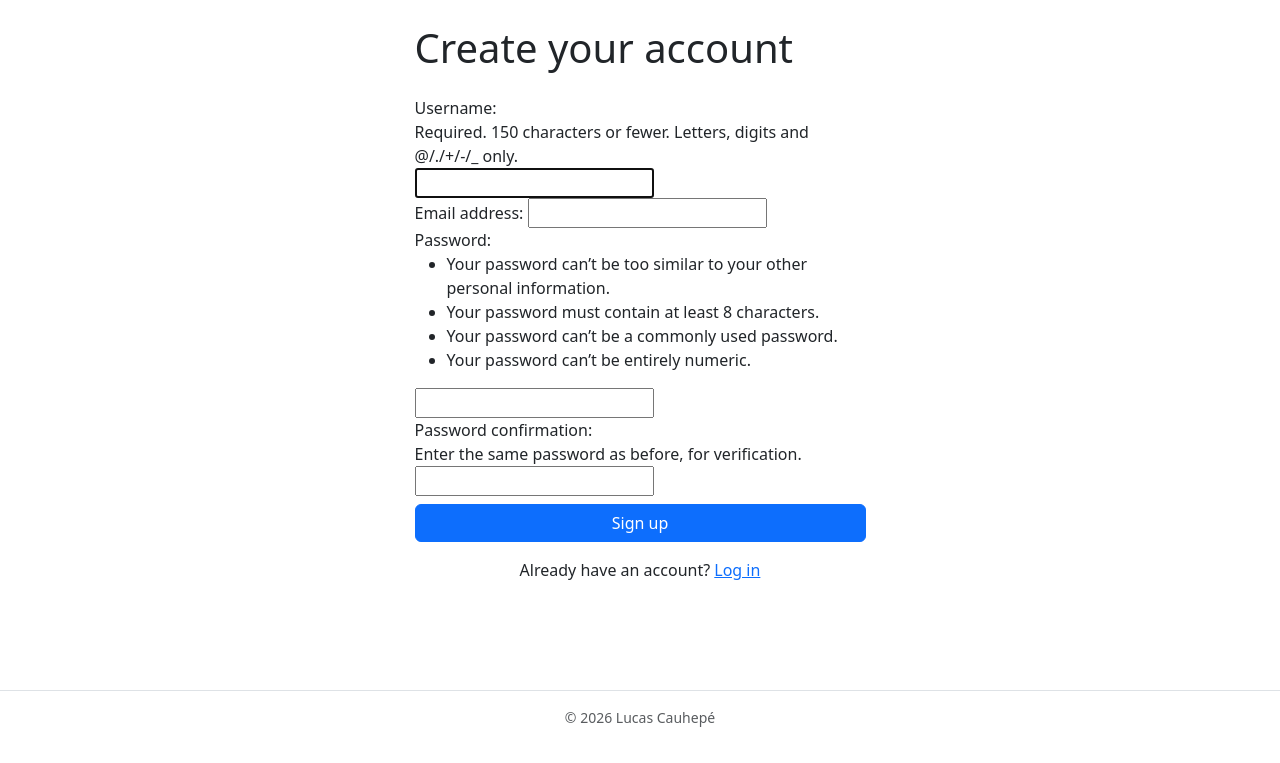
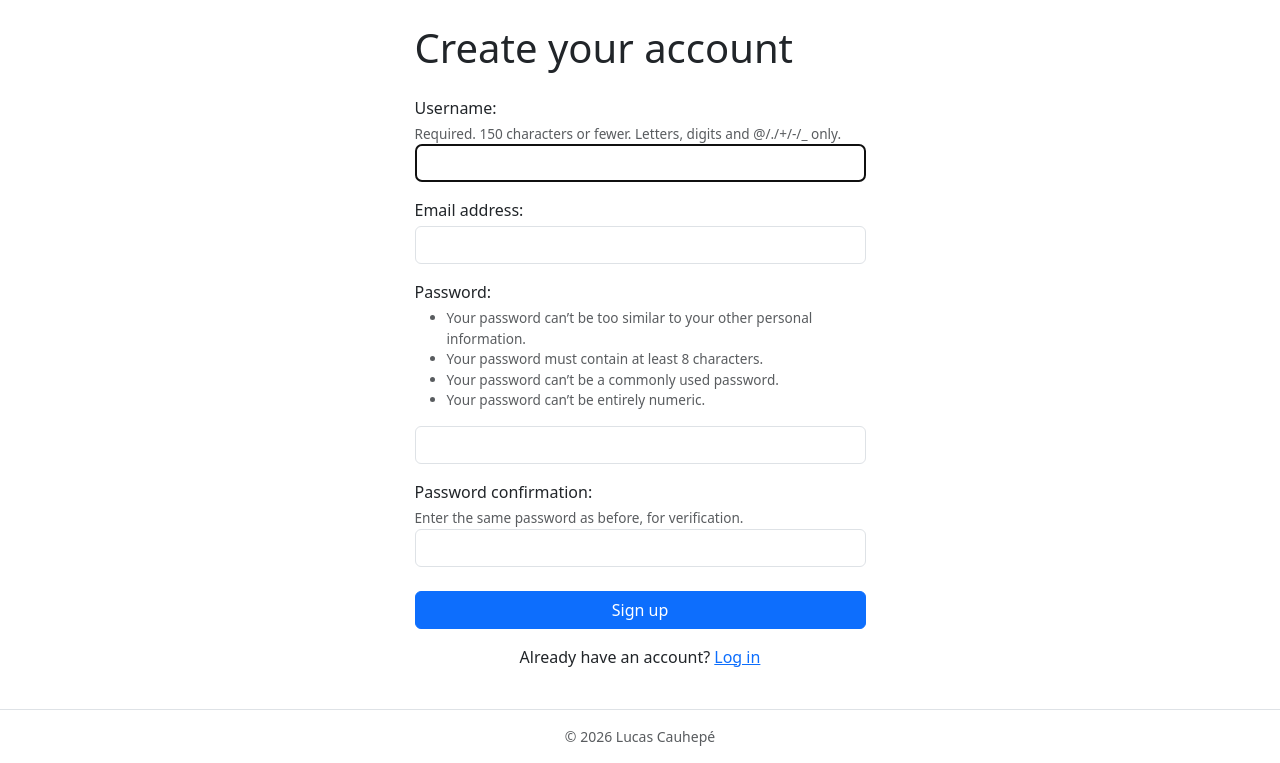
Before and after one commit to lucascauhepe-spec/django-blog-audio, a Django app: page /accounts/signup/ in a window 1280 px wide. Shown: the part 56-819 px from the top of the page. Before the commit the page ends 783 px from the top, so only its background shows below. Run offline with Django 5.2, Linux system fonts and the light colour scheme.

```diff
--- a/static/css/styles.css
+++ b/static/css/styles.css
@@ -11,3 +11,38 @@ article.card {
 article.card:hover {
   box-shadow: 0 0.5rem 1rem rgba(0, 0, 0, 0.1);
 }
+
+/* Formularios generados por Django ({{ form }}) */
+
+.django-form > div {
+  margin-bottom: 1rem;
+}
+
+.django-form label {
+  display: block;
+  margin-bottom: 0.25rem;
+  font-weight: 500;
+}
+
+.django-form input:not([type="checkbox"]):not([type="hidden"]),
+.django-form textarea,
+.django-form select {
+  display: block;
+  width: 100%;
+  padding: 0.375rem 0.75rem;
+  border: 1px solid var(--bs-border-color);
+  border-radius: var(--bs-border-radius);
+}
+
+.django-form .helptext,
+.django-form .helptext ul {
+  font-size: 0.85rem;
+  color: var(--bs-secondary-color);
+}
+
+.django-form .errorlist {
+  color: var(--bs-danger);
+  list-style: none;
+  padding-left: 0;
+  margin-bottom: 0.25rem;
+}
```
